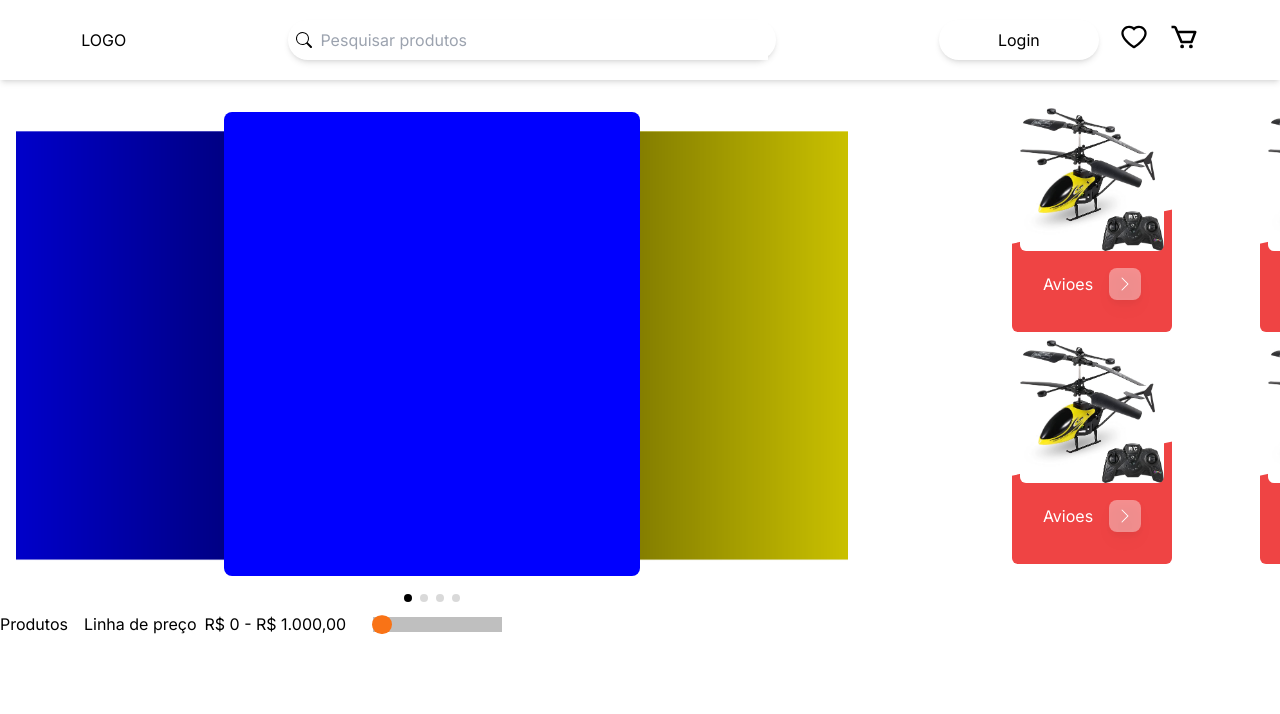
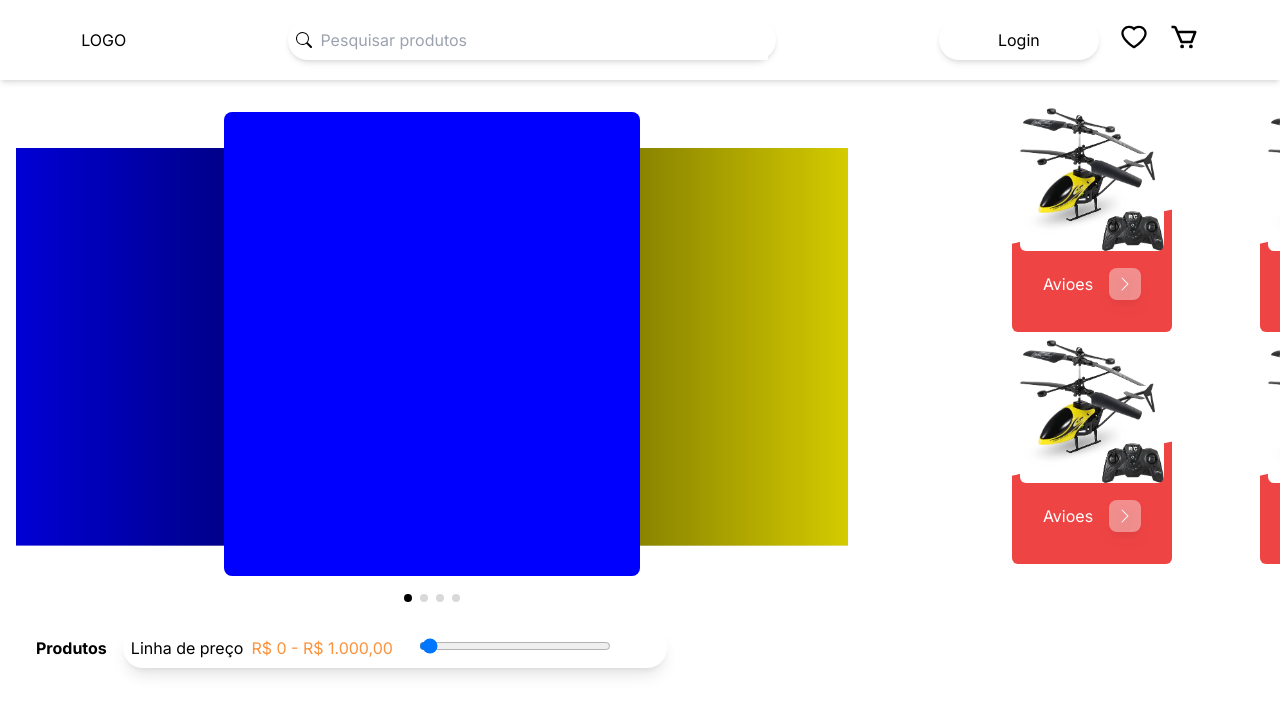
Before and after one commit to PedroCavallaro/Import-store, a Next.js app: page / in a window 1280 px wide. Shown: the top 714 px of the page. Built offline with nearby package versions, Linux system fonts and the light colour scheme.

Commit message:
refactor: refactored price range component

```diff
--- a/src/app/(main)/page.tsx
+++ b/src/app/(main)/page.tsx
@@ -6,7 +6,9 @@ export default function Home() {
     return (
         <main className="flex flex-col gap-5">
             <Hero />
-            <ProductSection />
+            <section className="px-4 py-4 ml-3">
+                <ProductSection />
+            </section>
         </main>
     );
 }
--- a/src/components/Home/Hero/HeroSlider/HeroSlider.css
+++ b/src/components/Home/Hero/HeroSlider/HeroSlider.css
@@ -1,6 +1,7 @@
 .swiper-wrapper {
     position: relative;
 }
+
 .swiper-pagination {
     position: relative;
     margin-top: 1rem;
--- a/src/components/Home/Hero/HeroSlider/HeroSlider.tsx
+++ b/src/components/Home/Hero/HeroSlider/HeroSlider.tsx
@@ -19,7 +19,7 @@ export default function HeroSlider() {
                 loop
                 coverflowEffect={{
                     rotate: 0,
-
+                    modifier: 2,
                     slideShadows: true,
                 }}
                 grabCursor
--- a/src/components/Home/ProductSection/PriceRange.tsx
+++ b/src/components/Home/ProductSection/PriceRange.tsx
@@ -10,21 +10,22 @@ export default function PriceRange({
 }: PriceRangeProps) {
     return (
         <>
-            <div className="flex gap-4">
-                <h2>Produtos</h2>
+            <div className="flex gap-4 px-2 items-center">
+                <h2 className="text-lf font-bold">Produtos</h2>
 
-                <div className="flex gap-2">
+                <div className="flex gap-2 rounded-full shadow-lg py-2 px-2">
                     <p>Linha de preço</p>
                     <div className="w-[10rem]">
-                        <span>R$ 0 - {price}</span>
+                        <span className="text-orange-400">R$ 0 - {price}</span>
                     </div>
-                    <Input
-                        className="appearance-none  shadow-none  [&::-webkit-slider-runnable-track]:bg-black/25 [&::-webkit-slider-thumb]:appearance-none  [&::-webkit-slider-thumb]:h-[15px] [&::-webkit-slider-thumb]:w-[1rem] [&::-webkit-slider-thumb]:rounded-full [&::-webkit-slider-thumb]:bg-orange-500 [&::-webkit-slider-thumb]:scale-125"
-                        type="range"
-                        min={0}
-                        max={3000}
-                        onChange={(e) => handlePriceChange(e)}
-                    />
+                    <div className="relative w-[15rem]">
+                        <Input
+                            max={3000}
+                            type="range"
+                            className="w-48 shadow-none"
+                            onChange={handlePriceChange}
+                        />
+                    </div>
                 </div>
             </div>
         </>
```
